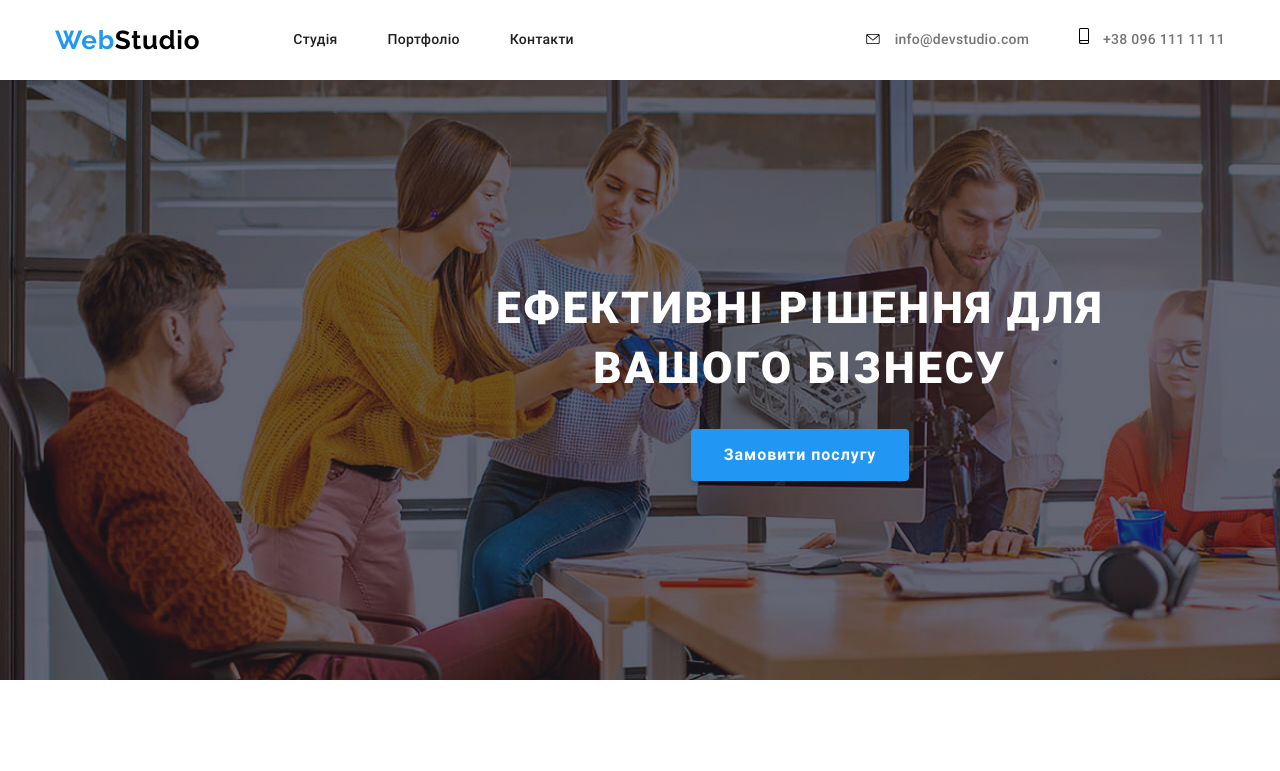
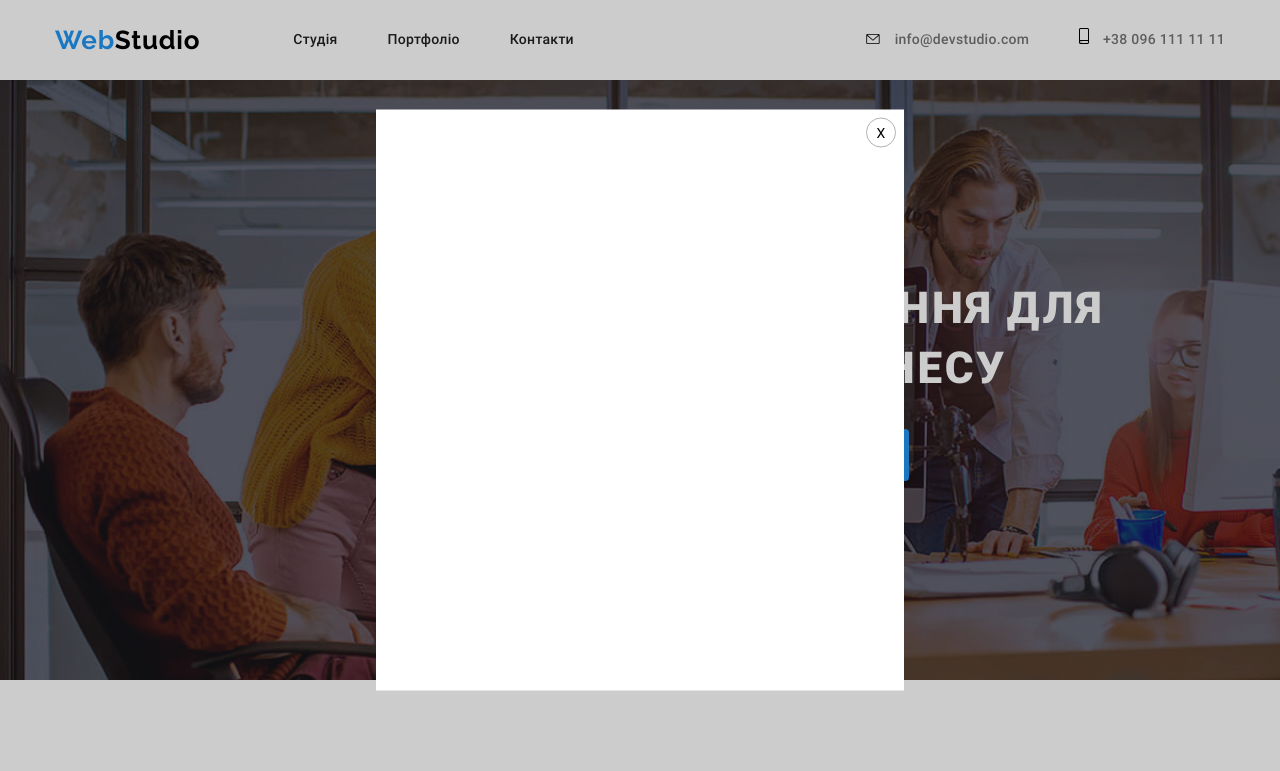
Before and after one commit to Yhors332/goit-markup-hw-05, a plain HTML site: page index.html in a window 1280 px wide. Both pictures are taken after a click on the button "Замовити послугу". Shown: the top 771 px of the page. Drawn offline with nearby package versions, Linux system fonts and the light colour scheme.

Commit message:
HW5-Modal&Overlay

```diff
--- a/css/style.css
+++ b/css/style.css
@@ -820,3 +820,50 @@ a {
     background-color: var(--accent-color);
     border-radius: 50%;
 }
+
+/* Modal */
+
+.backdrop {
+    position: fixed;
+    top: 0;
+    bottom: 0;
+    width: 100%;
+    height: 100%;
+
+    background-color: rgba(0 ,0 ,0 ,0.2);
+}
+
+.modal {
+    position: absolute;
+    background-color: var(--white-color);
+
+    top: 50%;
+    left: 50%;
+    width: 100%;
+    height: 100%;
+    max-width: 528px;
+    max-height: 581px;
+    transform: translate(-50%,-50%);
+}
+
+.is-hidden {
+    opacity: 0;
+    visibility: hidden;
+    pointer-events: none;
+}
+
+.btn-modal {
+    position: absolute;
+
+    background-color: var(--white-color);
+    border: 1px solid var(--border-client);
+
+    right: 0;
+    top: 0;
+    width: 30px;
+    height: 30px;
+
+    text-align: center;
+    margin: 8px 8px 0 0;
+    border-radius: 50%;
+}
--- a/index.html
+++ b/index.html
@@ -52,7 +52,7 @@
         <section class="hero" >
             <div class="container-hero">
                     <h1 class="hero-title">ЕФЕКТИВНІ РІШЕННЯ ДЛЯ ВАШОГО БІЗНЕСУ</h1>
-                    <button type="button" class="btn-hero ">Замовити послугу</button>
+                    <button type="button" class="btn-hero" data-modal-open>Замовити послугу</button>
             </div>
         </section>
         <section class="section-info" >
@@ -426,4 +426,13 @@
         </div>
     </footer>
 </body>
+
+<div class="backdrop is-hidden" data-modal>
+    <div class="modal">
+        <button type="button" class="btn-modal" data-modal-close>X</button>
+    </div>
+</div>
+
+<script src="./js/modal.js"></script>
+
 </html>
```
Also changed, not shown: js/modal.js (renamed from modal.js).
